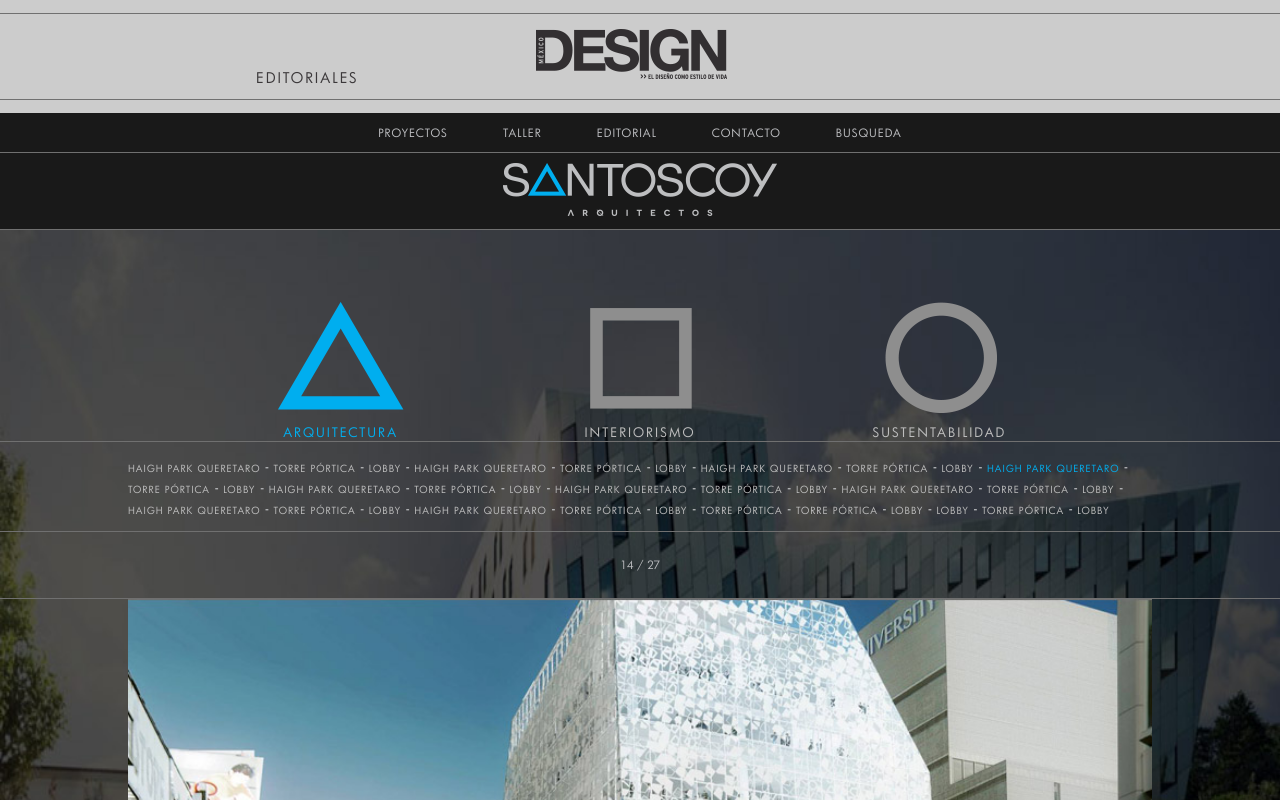
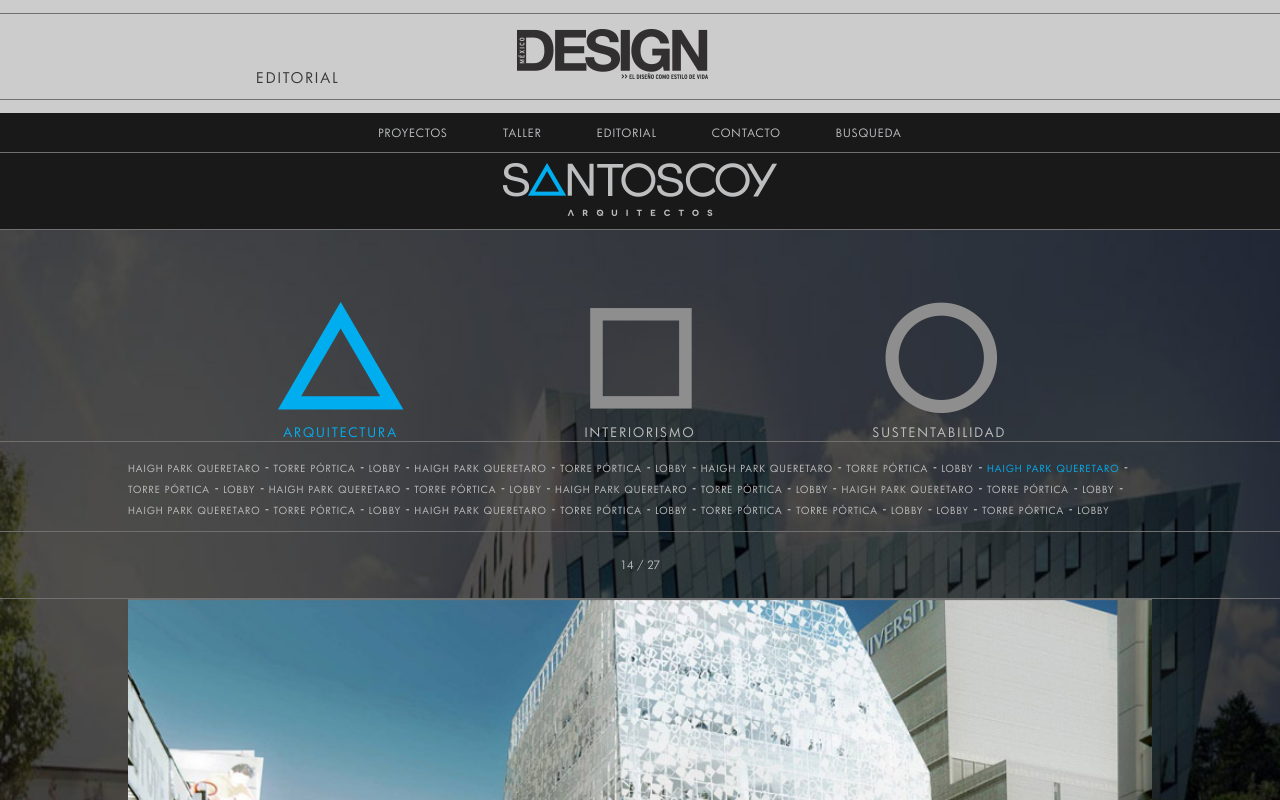
Before and after one commit to crisgorrino/santoscoy, a plain HTML site: page app/index.html in a window 1280 px wide. Both pictures are taken after a click on the link "EDITORIAL". Shown: the top 800 px of the page. Drawn offline with Linux system fonts and the light colour scheme; a web font is replaced by a local one.

Commit message:
undo test changes

```diff
--- a/app/index.html
+++ b/app/index.html
@@ -45,7 +45,7 @@
 
   	<div class="editorial-cont cf">
   	 	<div class="top cf">
-	  		<h2>EDITORIALes</h2> <img src="images/editorial/design-logo.png" alt="SA">
+	  		<h2>EDITORIAL</h2> <img src="images/editorial/design-logo.png" alt="SA">
   	 	</div>
 
 	</div>
```
